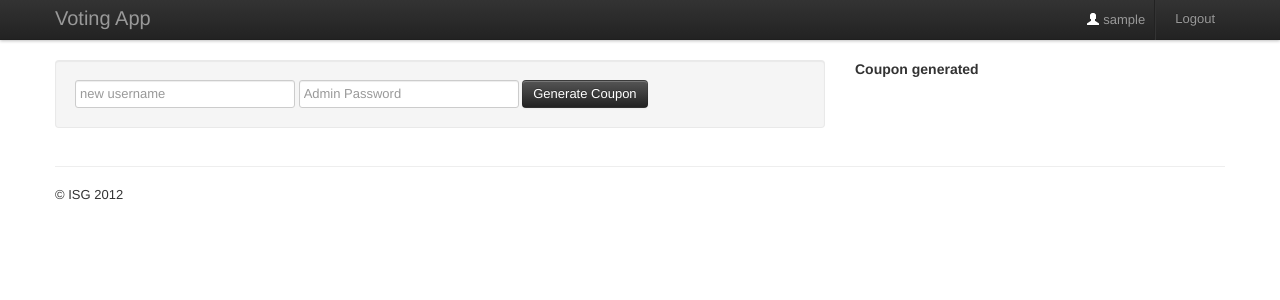
After one commit to prakhar1989/VotingApplication, a Flask app: page /admin in a window 1280 px wide. The commit adds this page. Shown: the top 300 px of the page. Run offline with Flask 2, Linux system fonts and the light colour scheme; the visitor is signed in with stand-in values (Sample User, id 1); some libraries are stand-ins or nearby versions.

Commit message:
Finished Coupon logic in Login page

```diff
--- a/config.py
+++ b/config.py
@@ -4,10 +4,11 @@ class Config(object):
     SESSION_COOKIE_NAME = 'votingApp'
 
 class ProductionConfig(Config):
-    SQLALCHEMY_DATABASE_URI = 'mysql://root:prakhar@localhost/election'
+    SQLALCHEMY_DATABASE_URI = 'mysql://root:prakhar@localhost/voting_app'
 
 class DevelopmentConfig(Config):
     DEBUG = True
     USERNAME = 'admin'
     PASSWORD = 'admin'
+    ADMIN_COUPON = 'admin'
     SQLALCHEMY_DATABASE_URI = 'mysql://root:prakhar@localhost/election'
--- a/main.py
+++ b/main.py
@@ -1,23 +1,51 @@
-from flask import Flask, request, render_template, abort, \
+from flask import Flask, jsonify, request, render_template, abort, \
                   session, g, redirect, flash, url_for
-
-from datetime import datetime
-import MySQLdb
-from flask.ext.sqlalchemy import SQLAlchemy
 from lib import ldap_helper
 import config
+import string
+import random
+from flask.ext.sqlalchemy import SQLAlchemy
+import MySQLdb
 
 app = Flask(__name__)
-app.config.from_object(config)
+app.config.from_object(config.DevelopmentConfig)
 db = SQLAlchemy(app)
+db.create_all()
 
-@app.route('/')
+### MODELS ###
+class Coupon(db.Model):
+    username = db.Column(db.String(80), primary_key=True)
+    value = db.Column(db.String(80), unique=True)
+    is_valid = db.Column(db.Boolean)
+
+    def __init__(self, value, username):
+        self.value = value
+        self.username = username
+        self.is_valid = True
+
+    def __repr__(self):
+        return "<Coupon %r>" % self.value
+
+    def invalidate(self):
+        self.is_valid = False
+
+
+### CONTROLLER ###
+@app.route('/', methods=["GET", "POST"])
 def voting_page():
-    if not session.get('logged_in'):
-        flash("You need to login before you can start voting", "info")
-        return redirect(url_for('login'))
-    else:
-        return render_template("voting_page.html")
+    if request.method == "GET":
+        if not session.get('logged_in'):
+            flash("You need to login before you can start voting", "info")
+            return redirect(url_for('login'))
+        else:
+            return render_template("voting_page.html")
+
+    else: #POST request
+        user_coupon = Coupon.query.filter_by(username=session['username']).first()
+        user_coupon.is_valid = False
+        db.session.add(user_coupon)
+        db.session.commit()
+        return "Coupon has been invalidated"
 
 @app.route('/login', methods=["GET", "POST"])
 def login():
@@ -25,30 +53,71 @@ def login():
     if request.method == "POST":
         username = request.form['username']
         password = request.form['password']
-        if username == "" or password == "" :
-            flash('Invalid username/password', "error")
+        coupon_code = request.form['coupon_code']
+        user_coupon = Coupon.query.filter_by(username=username).first()
+
+        if username == "" or password == "" or coupon_code =="" :
+            flash('Invalid username/password/coupon combination', 'error')
             return render_template("login.html")
-        elif not ldap_helper.ldap_authenticate(username, password):
-            flash('Invalid username/password', "error")
+
+        elif user_coupon and user_coupon.is_valid == False:
+            flash("This coupon has been invalidated. You can only vote once with a coupon", "error")
             return render_template("login.html")
-        else:
+
+        elif username == app.config['USERNAME'] and password == app.config['PASSWORD'] \
+                and coupon_code == app.config['ADMIN_COUPON']:
+            session['logged_in'] = True
+            session['is_admin'] = True
+            flash('You have logged in', "success")
+            return redirect(url_for('admin'))
+
+        elif ldap_helper.ldap_authenticate(username, password) and \
+                user_coupon and user_coupon.value == coupon_code:
             session['logged_in']= True
             session['username'] = username
             flash('You have logged in', "success")
             return redirect(url_for('voting_page'))
+
+        else:
+            flash('Invalid username/password/coupon combination', "error")
+            return render_template("login.html")
+
     return render_template("login.html")
 
 @app.route('/logout')
 def logout():
     session.pop('logged_in', None)
     session.pop('username', None)
+    session.pop('is_admin', None)
     flash("You have successfully logged out", "success")
     return redirect(url_for('login'))
 
 
-@app.route('/admin')
+@app.route('/admin', methods=['POST', 'GET'])
 def admin():
-    return render_template("add_candidates.html")
+    if request.method == "POST":
+        pass
+    else: #request method is get
+        if not session.get('is_admin'):
+            flash("You need to log in as admin to view the admin page", "error")
+            return redirect(url_for('login'))
+        else:
+            return render_template("admin_interface.html")
+
+
+@app.route('/coupon/new', methods=['POST'])
+def generate_coupon():
+    username = request.form['username']
+    password = request.form['password']
+    value= ""
+    if password == app.config['PASSWORD']:
+        value = "".join(random.choice(string.letters) for j in range(1,10))
+        db.session.add(Coupon(value, username))
+        db.session.commit()
+        return jsonify(coupon=value, msg="Success")
+    else:
+        return jsonify(coupon=value, msg="Incorrect Admin password")
+
 
 if __name__ == "__main__":
     app.run()
--- /dev/null
+++ b/static/js/application.js
@@ -0,0 +1,18 @@
+$(function() {
+    //hide the show_message label by default
+    $('#show_message').hide();
+
+    $('#coupon_form').submit(function(){
+        $.ajax({
+            url: $SCRIPT_ROOT+'/coupon/new',
+            type: "POST",
+            data: $(this).serialize(),
+            success: function(data) {
+                $('#coupon_value').text(data.coupon);
+                $('#show_message').text(data.msg);
+                $('#show_message').show();
+            }
+        });
+        return false;
+    });
+});
--- /dev/null
+++ b/templates/admin_interface.html
@@ -0,0 +1,18 @@
+{% extends "layout.html" %}
+{% block body %}
+<div class='row'>
+    <div class="span8">
+        <form id="coupon_form" method="POST" action="/coupon/new" class="well form-inline">
+            <input type="text" class="input" name="username" placeholder="new username">
+            <input type="password" class="input" name="password" placeholder="Admin Password">
+            <input type="submit" class="btn btn-inverse" value="Generate Coupon"></button>
+        </form>
+    </div>
+    <div class="span4">
+        <h4>Coupon generated</h4>
+        <h2 id="coupon_value"></h2>
+        <span class="label label-important" id="show_message"></span>
+    </div>
+</div>
+
+{% endblock %}
--- a/templates/layout.html
+++ b/templates/layout.html
@@ -16,7 +16,7 @@
       }
     </style>
     <link href="{{ url_for('static', filename='css/bootstrap-responsive.min.css') }}" rel="stylesheet">
-
+    <link href="{{ url_for('static', filename='css/custom.css') }}" rel="stylesheet">
     <!-- Le HTML5 shim, for IE6-8 support of HTML5 elements -->
     <!--[if lt IE 9]>
       <script src="http://html5shim.googlecode.com/svn/trunk/html5.js"></script>
@@ -38,7 +38,10 @@
           <div class="nav-collapse">
             {% if session.logged_in %}
             <ul class="nav pull-right">
-                <li><p class="navbar-text">Welcome, {{ session.username }}</p></li>
+
+                <li><p class="navbar-text"><i class="icon-user icon-white"></i>
+                    {{ session.username }}</p>
+                </li>
                 <li class="divider-vertical"></li>
                 <li><a href="{{ url_for('logout') }}">Logout</a></li>
             {% endif %}
@@ -57,6 +60,10 @@
     </div>
     {% endfor %}
 
+    <script type=text/javascript>
+    var $SCRIPT_ROOT = {{ request.script_root|tojson|safe }};
+    </script>
+
     {% block body %}{% endblock %}
       <hr>
       <footer>
@@ -66,5 +73,6 @@
     </div> <!-- /container -->
 
     <script src="{{ url_for('static', filename='js/jquery.min.js')}}"></script>
+    <script src="{{ url_for('static', filename='js/application.js')}}"></script>
   </body>
 </html>
--- a/templates/login.html
+++ b/templates/login.html
@@ -4,6 +4,7 @@
     <form action="/login" method="POST" class="well form-inline">
         <input type="text" class="input-large" name="username" placeholder="username">
         <input type="password" class="input-large" name="password" placeholder="Password">
-        <button type="submit" class="btn">Sign in</button>
+        <input type="text" class="input-large" name="coupon_code" placeholder="Coupon Code">
+        <button type="submit" class="btn btn-primary">Login</button>
     </form>
 {% endblock %}
--- a/templates/voting_page.html
+++ b/templates/voting_page.html
@@ -1,4 +1,7 @@
 {% extends "layout.html" %}
 {% block body %}
     <h2>Welcome</h2>
+    <form action="/" method="POST">
+        <input type="submit" class="btn btn-primary" value="Done Voting">
+    </form>
 {% endblock %}
```
Also changed, not shown: models.py (added, +17 -0 lines), static/css/custom.css (added).
